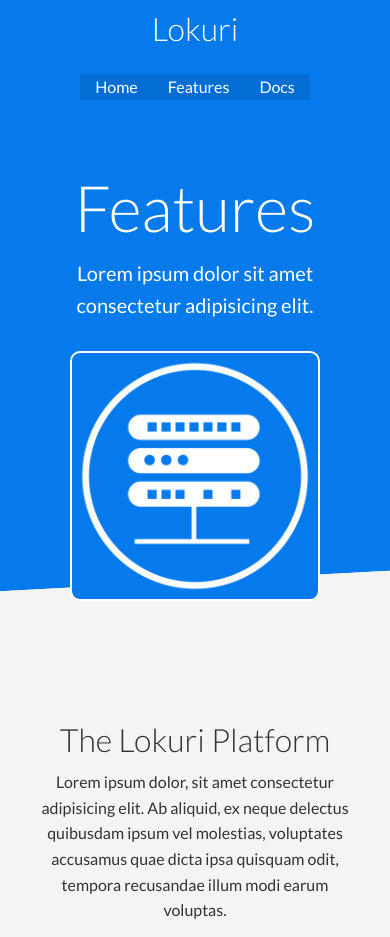
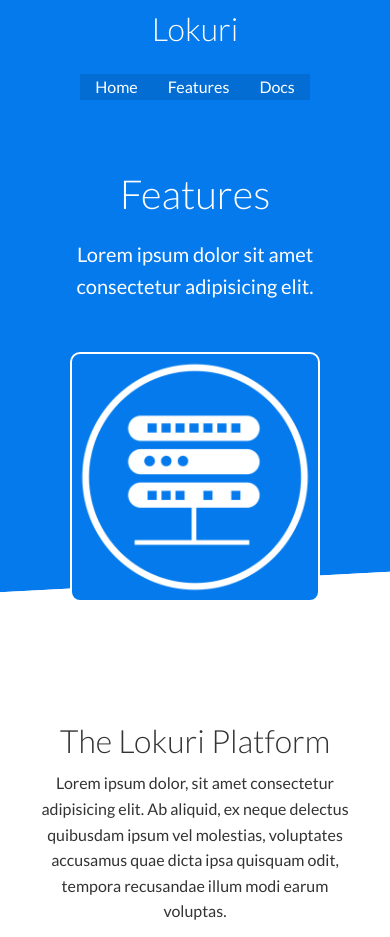
Before and after one commit to Jhethaar/Lokuri, a plain HTML site: page features.html in a window 390 px wide. Shown: the top 937 px of the page. Drawn offline with Linux system fonts and the light colour scheme.

Commit message:
renamed .showcase, .features-head, and .docs-head to all be named .top-section. Cleaned up repetitive CSS that applied to .top-section on all pages. Minor aesthetic changes. This made all pages much more uniform.

```diff
--- a/css/style.css
+++ b/css/style.css
@@ -70,11 +70,9 @@ img {
   justify-content: space-between;
 }
 
-/* Showcase */
+/* top-section */
 
-.showcase,
-.features-head,
-.docs-head {
+.top-section {
   height: 400px;
   background-color: var(--primary-color);
   color: #ffffff;
@@ -82,27 +80,25 @@ img {
   padding: 10px 0;
 }
 
-.showcase h1 {
+.top-section h1 {
   font-size: 40px;
 }
 
-.showcase p {
+.top-section p {
   margin: 20px 0;
 }
 
-.showcase .grid {
+.top-section .grid {
   overflow: visible;
   grid-template-columns: 50% 50%;
   gap: 30px;
 }
 
-.showcase-text,
-.features-head-text,
-.docs-text {
+.top-section-text {
   animation: slideInFromLeft 1s ease-in;
 }
 
-.showcase-form {
+.top-section-form {
   position: relative;
   top: 60px;
   height: 350px;
@@ -112,12 +108,12 @@ img {
   animation: slideInFromRight 1s ease-in;
 }
 
-.showcase-form .form-control {
+.top-section-form .form-control {
   margin: 30px 0;
 }
 
-.showcase-form input[type="text"],
-.showcase-form input[type="email"] {
+.top-section-form input[type="text"],
+.top-section-form input[type="email"] {
   border: 0;
   border-bottom: 1px solid #b4becb;
   width: 100%;
@@ -125,14 +121,12 @@ img {
   font-size: 1rem;
 }
 
-.showcase-form input:focus {
+.top-section-form input:focus {
   outline: none;
 }
 
-.showcase::before,
-.showcase::after,
-.docs-head::before,
-.docs-head::after {
+.top-section::before,
+.top-section::after {
   content: "";
   position: absolute;
   height: 100px;
@@ -144,6 +138,17 @@ img {
   -webkit-transform: skewY(-3deg);
   -moz-transform: skewY(-3deg);
   -ms-transform: skewY(-3deg);
+}
+.top-section img,
+.top-section img {
+  background-color: var(--primary-color);
+  width: 250px;
+  border: solid 2px #ffffff;
+  border-radius: 10px;
+  justify-self: flex-end;
+  margin: 10px;
+  z-index: 100;
+  animation: slideInFromRight 1s ease-in;
 }
 
 /* Stats */
@@ -200,32 +205,6 @@ img {
 
 .languages .card:hover {
   transform: translateY(-15px);
-}
-
-.features-head img,
-.docs-head img {
-  background-color: var(--primary-color);
-  width: 250px;
-  border: solid 2px #ffffff;
-  border-radius: 10px;
-  justify-self: flex-end;
-  margin: 10px;
-  z-index: 100;
-  animation: slideInFromRight 1s ease-in;
-}
-.features-head::before,
-.features-head::after {
-  content: "";
-  position: absolute;
-  height: 100px;
-  bottom: -70px;
-  right: 0;
-  left: 0;
-  background-color: var(--light-color);
-  transform: skewY(-3deg);
-  -webkit-transform: skewY(-3deg);
-  -moz-transform: skewY(-3deg);
-  -ms-transform: skewY(-3deg);
 }
 
 .features-sub-head,
@@ -317,32 +296,31 @@ img {
 /* Tablets and smaller */
 @media (max-width: 768px) {
   .grid,
-  .showcase .grid,
+  .top-section .grid,
   .stats .grid,
   .cli,
   .cloud .grid,
-  .features-head .grid,
+  .top-section .grid,
   .features-main .grid,
-  .docs-head .grid,
+  .top-section .grid,
   .docs-main .grid {
     grid-template-columns: 1fr;
     grid-template-rows: 1fr;
   }
-  .showcase,
-  .features-head,
-  .docs-head {
+  .top-section,
+  .top-section,
+  .top-section {
     height: auto;
   }
-  .showcase-text,
-  .features-head-text,
+  .top-section-text,
+  .top-section-text,
   .docs-text {
     text-align: center;
     margin-top: 40px;
     animation: slideInFromTop 1s ease-in;
   }
-  .showcase-form,
-  .features-head img,
-  .docs-head img {
+  .top-section-form,
+  .top-section img {
     justify-self: center;
     margin: auto;
     animation: slideInFromBottom 1s ease-in;
@@ -355,14 +333,12 @@ img {
     grid-column: 1;
     grid-row: 1;
   }
-  .features-head,
-  .features-sub-head,
-  .docs-head {
+  .top-section,
+  .features-sub-head {
     text-align: center;
   }
-  .features-head,
+  .top-section,
   .features-sub-head,
-  .docs-head,
   img {
     justify-self: center;
   }
--- a/features.html
+++ b/features.html
@@ -26,9 +26,9 @@
     </div>
 
     <!-- Head -->
-    <section class="features-head bg-primary py3">
+    <section class="top-section bg-primary py3">
       <div class="container grid">
-        <div class="features-head-text">
+        <div class="top-section-text">
           <h1 class="xl">Features</h1>
           <p class="lead">Lorem ipsum dolor sit amet consectetur adipisicing elit.</p>
         </div>
@@ -37,7 +37,7 @@
     </section>
 
     <!-- Sub head -->
-    <section class="features-sub-head bg-light py3">
+    <section class="features-sub-head py3">
       <div class="container grid">
         <div>
           <h1 class="md">The Lokuri Platform</h1>
@@ -48,7 +48,7 @@
     </section>
 
     <!-- Features Main -->
-    <section class="features-main my-2">
+    <section class="features-main bg-light my-2">
       <div class="container grid grid-3">
         <div class="card flex">
           <i class="fas fa-server fa-3x"></i>
```
Also changed, not shown: docs.html (+2 -2 lines), index.html (+4 -4 lines).
